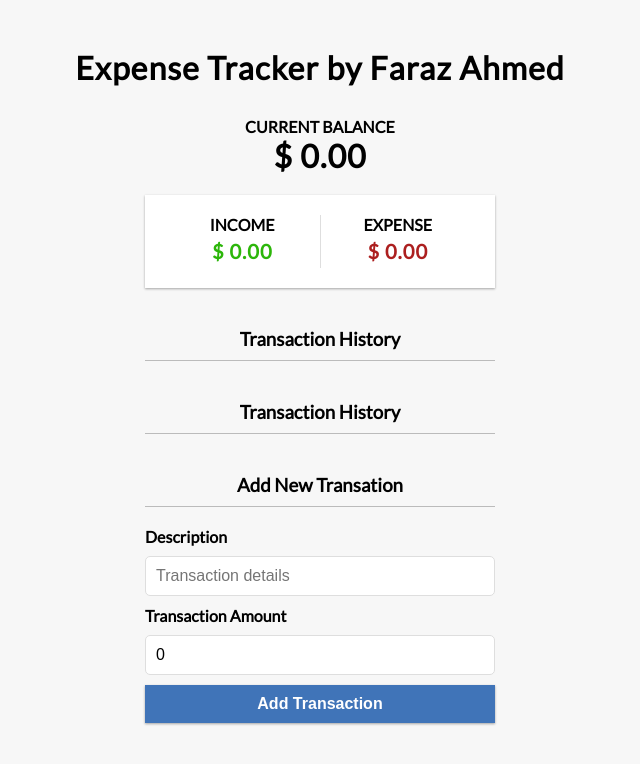
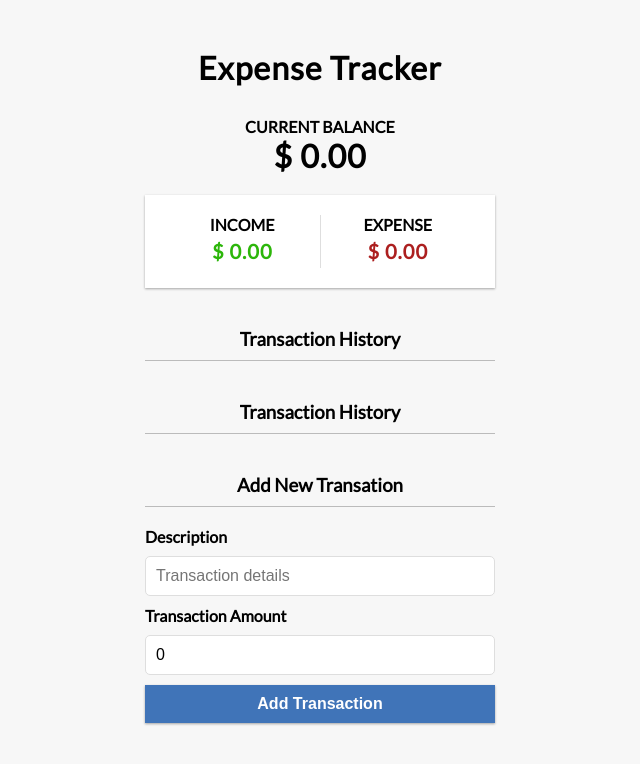
Before and after one commit to farazahmed12/expense_tracker, a React (Create React App) app: page / in a window 1280 px wide. Shown: the top 764 px of the page, without its empty margins (320-960 px from the left). Built offline with nearby package versions, Linux system fonts and the light colour scheme.

Commit message:
Update Header.js

```diff
--- a/src/components/Header.js
+++ b/src/components/Header.js
@@ -3,7 +3,7 @@ import React from "react";
 const Header = () => {
   return (
     <div>
-      <h1>Expense Tracker by Faraz Ahmed</h1>
+      <h1>Expense Tracker </h1>
     </div>
   );
 };
```
